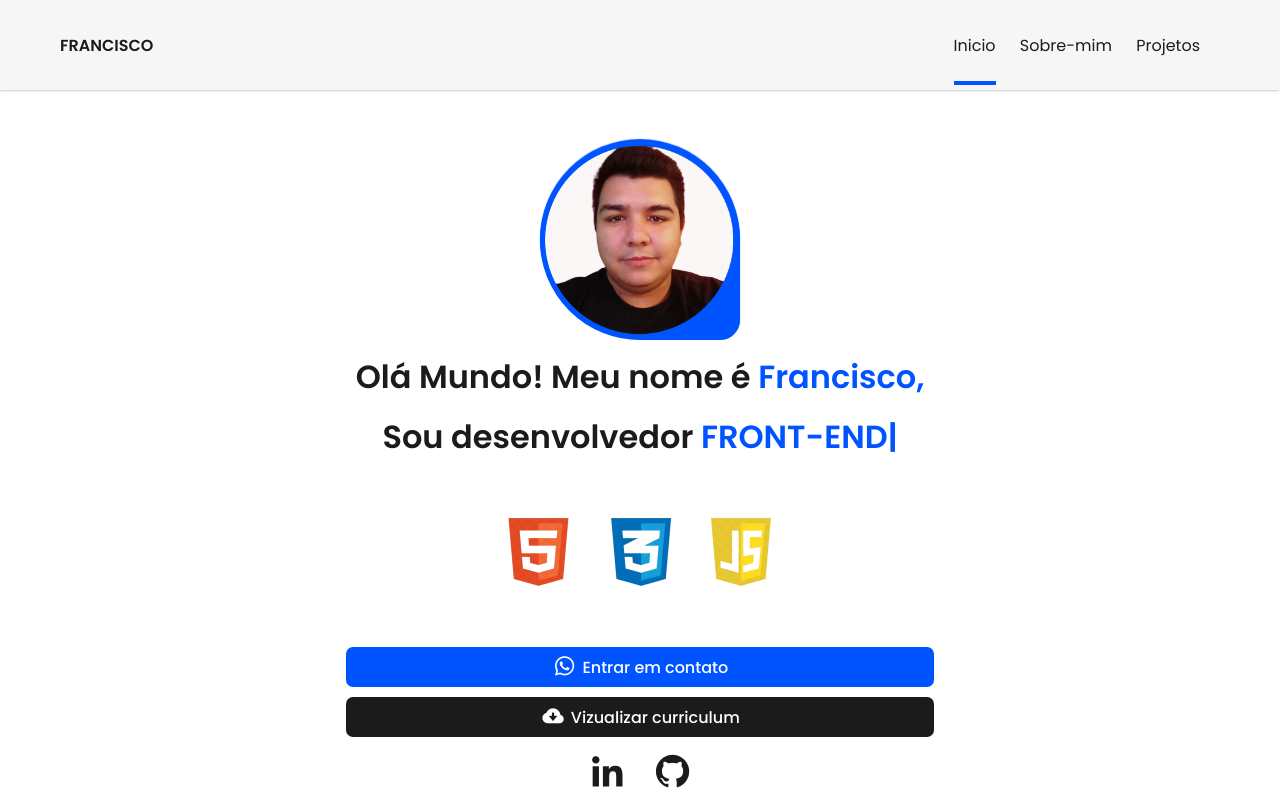
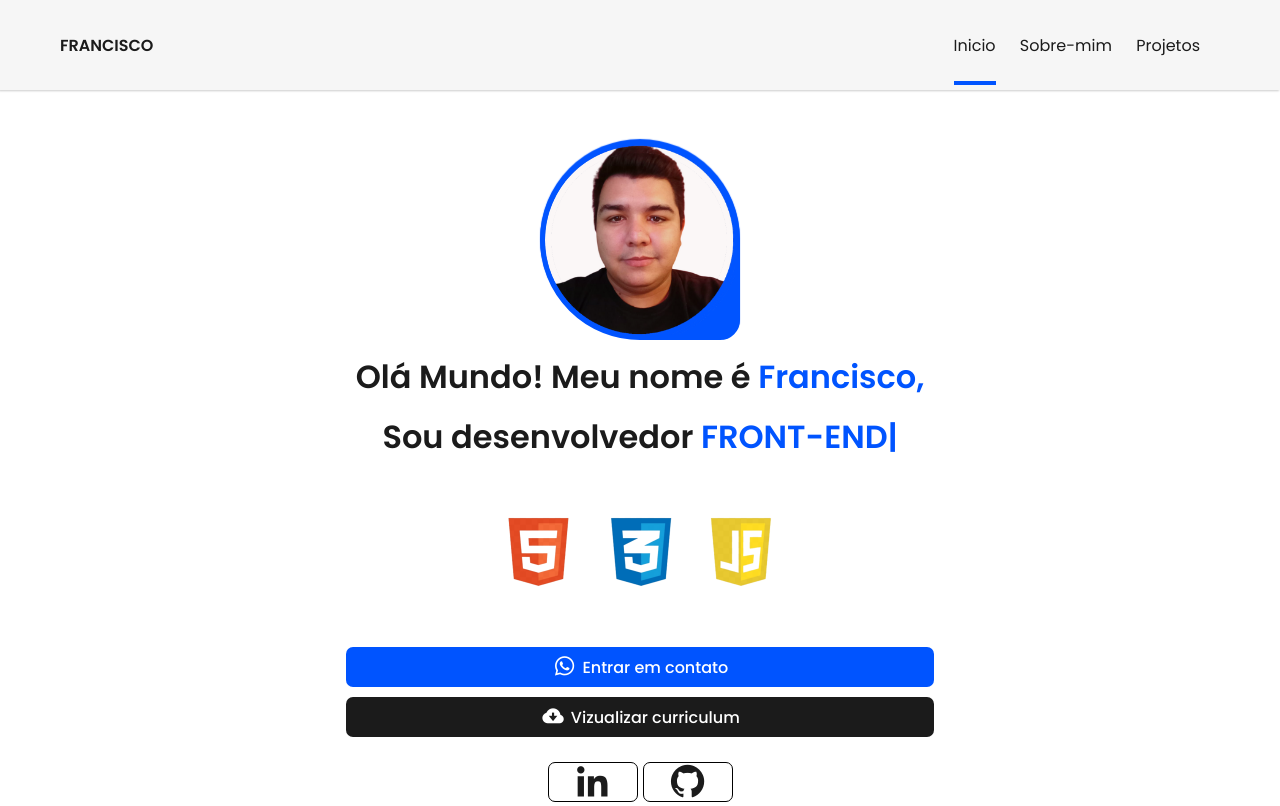
Before and after one commit to Borsatole/Francisco-Santos, a plain HTML site: page index.html in a window 1280 px wide. Shown: the top 806 px of the page. Drawn offline with nearby package versions, Linux system fonts and the light colour scheme.

Commit message:
finalizando

```diff
--- a/estilos/style.css
+++ b/estilos/style.css
@@ -29,6 +29,7 @@ nav li a{
 .active{
     border-bottom: 4px solid var(--azul);
 }
+
 
 
 
@@ -184,10 +185,14 @@ section .curriculum:hover {
 
 section .social {
     margin-top: 15px;
-    /* border: 1px solid black; */
     display: flex;
     justify-content: center;
-    gap: 25px;
+    gap: 5px;
+}
+
+section .social a{
+    border: 1px solid black;
+    width: 90px;
 }
 
 section .social i{
--- a/index.html
+++ b/index.html
@@ -61,8 +61,8 @@
             </div>
 
             <section class="social">
-                <i class='bx bxl-linkedin'></i>
-                <i class='bx bxl-github'></i>
+                <a href="https://www.linkedin.com/in/francisco-santos-331b29171/" target="_blank"><i class='bx bxl-linkedin'></i></a>
+                <a href="https://github.com/Borsatole/" target="_blank"><i class='bx bxl-github'></i></a>
             </section>
             </div>
 
```
Also changed, not shown: site.webmanifest (added).
